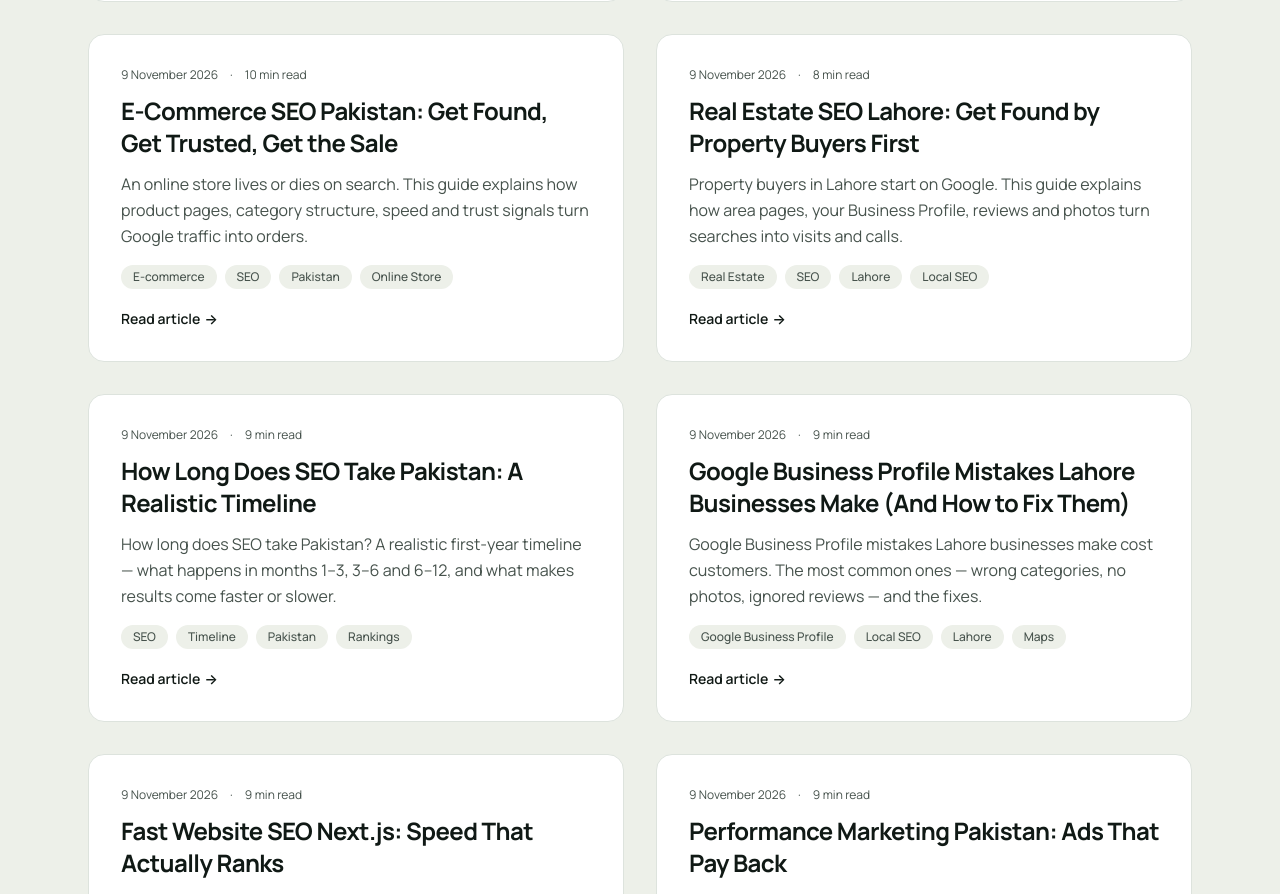
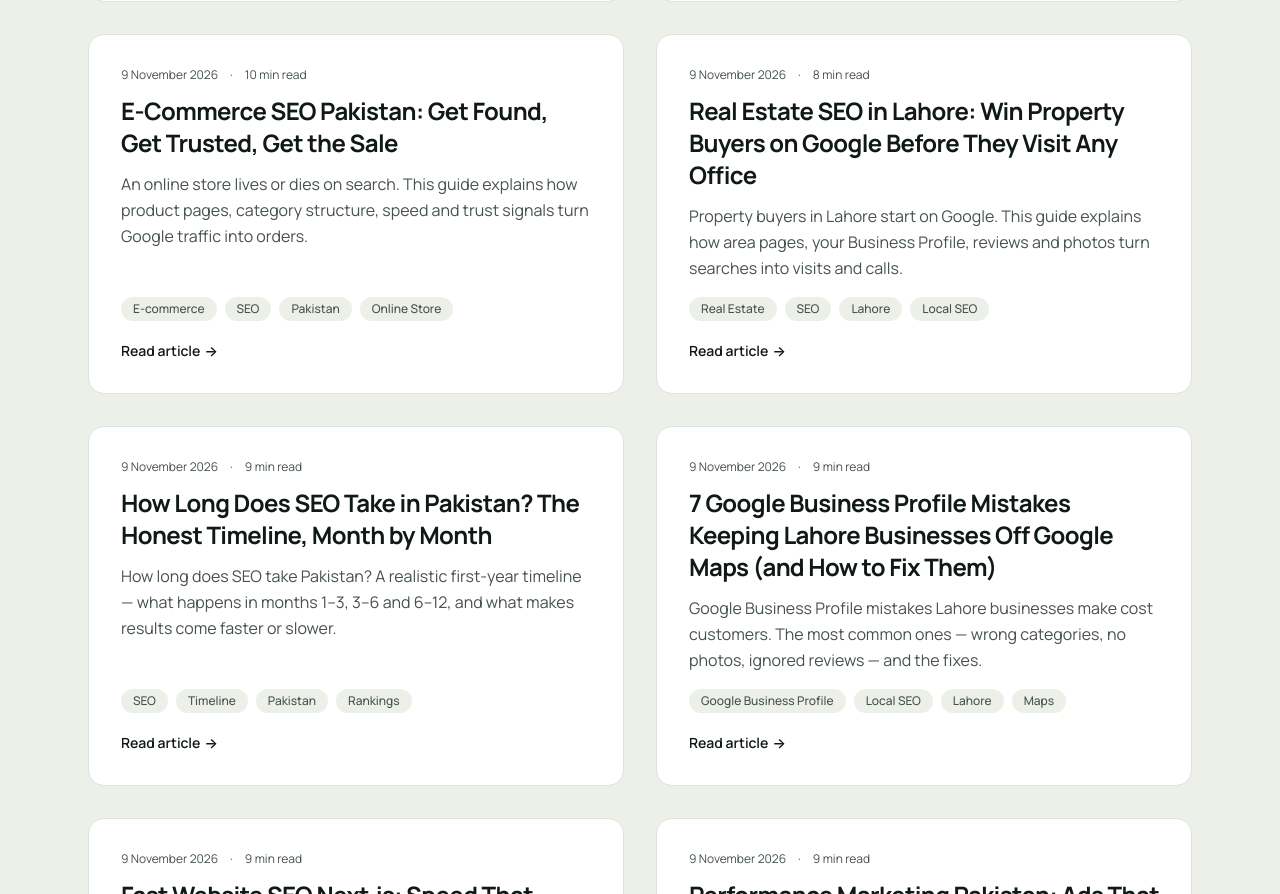
Before and after one commit to bodycartoon0111-netizen/abdul-rehman-portfolio, a Next.js app: page /blog in a window 1280 px wide. Shown: the part 2372-3266 px from the top of the page. Built offline with nearby package versions, Linux system fonts and the light colour scheme; no server answers.

Commit message:
Update blog headlines 10-12

```diff
--- a/data/blog.ts
+++ b/data/blog.ts
@@ -943,7 +943,7 @@ paragraphs: [
 {
 slug: "real-estate-seo-lahore",
     image: "/images/blog/blog-real-estate-seo-lahore.jpg",
-title: "Real Estate SEO Lahore: Get Found by Property Buyers First",
+title: "Real Estate SEO in Lahore: Win Property Buyers on Google Before They Visit Any Office",
 excerpt:
 "Property buyers in Lahore start on Google. This guide explains how area pages, your Business Profile, reviews and photos turn searches into visits and calls.",
 publishedAt: "2026-11-09",
@@ -1031,7 +1031,7 @@ paragraphs: [
 {
 slug: "how-long-does-seo-take-pakistan",
     image: "/images/blog/blog-how-long-does-seo-take-pakistan.jpg",
-title: "How Long Does SEO Take Pakistan: A Realistic Timeline",
+title: "How Long Does SEO Take in Pakistan? The Honest Timeline, Month by Month",
 excerpt:
 "How long does SEO take Pakistan? A realistic first-year timeline — what happens in months 1–3, 3–6 and 6–12, and what makes results come faster or slower.",
 publishedAt: "2026-11-09",
@@ -1137,7 +1137,7 @@ paragraphs: [
 {
 slug: "google-business-profile-mistakes-lahore",
     image: "/images/blog/blog-google-business-profile-mistakes-lahore.jpg",
-title: "Google Business Profile Mistakes Lahore Businesses Make (And How to Fix Them)",
+title: "7 Google Business Profile Mistakes Keeping Lahore Businesses Off Google Maps (and How to Fix Them)",
 excerpt:
 "Google Business Profile mistakes Lahore businesses make cost customers. The most common ones — wrong categories, no photos, ignored reviews — and the fixes.",
 publishedAt: "2026-11-09",
```
